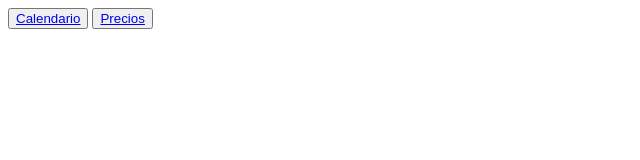
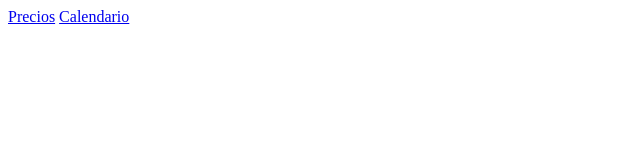
Before and after one commit to AleixSapa/tienda-aleix, a plain HTML site: page Index.html in a window 1280 px wide. Shown: the whole page, without its empty margins (0-640 px from the left). Drawn offline with Linux system fonts and the light colour scheme.

Commit message:
Re Crear El Codigo Del Index

```diff
--- a/Archivo De Calendario.js
+++ b/Archivo De Calendario.js
@@ -2,7 +2,7 @@ var Eventos =
     [
         {
             title: 'Cumpleanyos Yaya Lorenza',
-            start: '2023-08-01',
+            start: '2023-09-010',
             mes: 'Agosto',
             anyo: '2023'
         },
--- a/Index.html
+++ b/Index.html
@@ -1,28 +1,5 @@
-<!DOCTYPE html>
-
-<head>
-    <link rel="stylesheet" href="Style.css">
-    <script src="Script.js"></script>
-    <title>
-        Index
-    </title>
-</head>
-
-<body>
-    <header>
-
-    </header>
-
-
-    <main>
-        <button><a
-                href="file:///C:/Users/Aleix.PC-FAMILIA-SAPA/Documents/tienda-aleix/Calendario.html">Calendario</a></button>
-        <button><a
-                href="file:///C:/Users/Aleix.PC-FAMILIA-SAPA/Documents/tienda-aleix/Precios.html">Precios</a></button>
-    </main>
-
-
-    <footer>
-
-    </footer>
-</body>
+<TItle>
+    Index
+</TItle>
+<a target="_blank" href="file:///C:/Users/Aleix.PC-FAMILIA-SAPA/Documents/tienda-aleix/Precios.html">Precios</a>
+<a target="_blank" href="file:///C:/Users/Aleix.PC-FAMILIA-SAPA/Documents/tienda-aleix/Calendario.html">Calendario</a>
```
